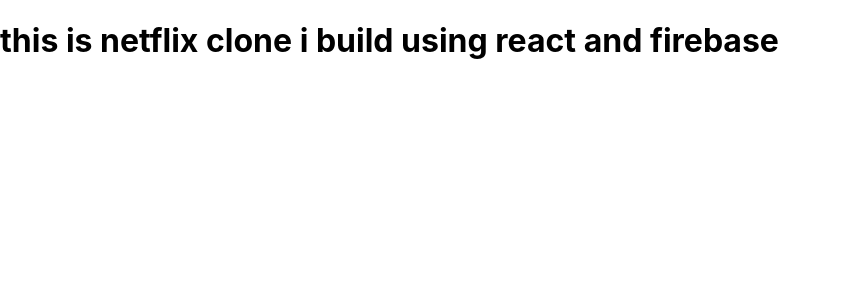
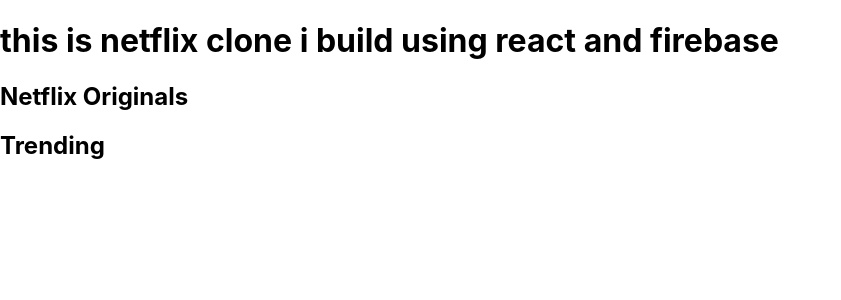
Before and after one commit to harsimran27/Netflix-Clone, a React (Create React App) app: page / in a window 1280 px wide. Shown: the top 300 px of the page, without its empty margins (0-841 px from the left). Built offline with nearby package versions, Linux system fonts and the light colour scheme; no server answers.

Commit message:
get the movies data

```diff
--- a/package.json
+++ b/package.json
@@ -6,6 +6,7 @@
     "@testing-library/jest-dom": "^5.14.1",
     "@testing-library/react": "^11.2.7",
     "@testing-library/user-event": "^12.8.3",
+    "axios": "^0.24.0",
     "react": "^17.0.2",
     "react-dom": "^17.0.2",
     "react-scripts": "4.0.3",
--- a/src/App.js
+++ b/src/App.js
@@ -1,10 +1,14 @@
 import './App.css';
+import Row from "./Row";
+import requests from "./request"
 
 function App() {
   return (
-   <>
-   <h1>this is netflix clone i build using react and firebase</h1>
-   </>
+    <>
+      <h1>this is netflix clone i build using react and firebase</h1>
+      <Row title="Netflix Originals" fetchURL={requests.fetchNetflixOriginals} />
+      <Row title="Trending" fetchURL={requests.fetchTrending} />
+    </>
   );
 }
 
--- /dev/null
+++ b/src/Row.jsx
@@ -0,0 +1,23 @@
+import React, { useState, useEffect } from "react";
+import axios from "./axios";
+
+let Row = ({ title, fetchURL }) => {
+  // let [movies,setMovies] = useState([]);
+
+  useEffect(() => {
+    async function fetchMovies() {
+      const request = await axios.get(fetchURL);
+      console.log(request);
+      return request;
+    }
+    fetchMovies();
+  }, []);
+
+  return (
+    <div>
+      <h2>{title}</h2>
+    </div>
+  );
+};
+
+export default Row;
```
Also changed, not shown: 1 other file (tests, documents, lock files or other folders).
